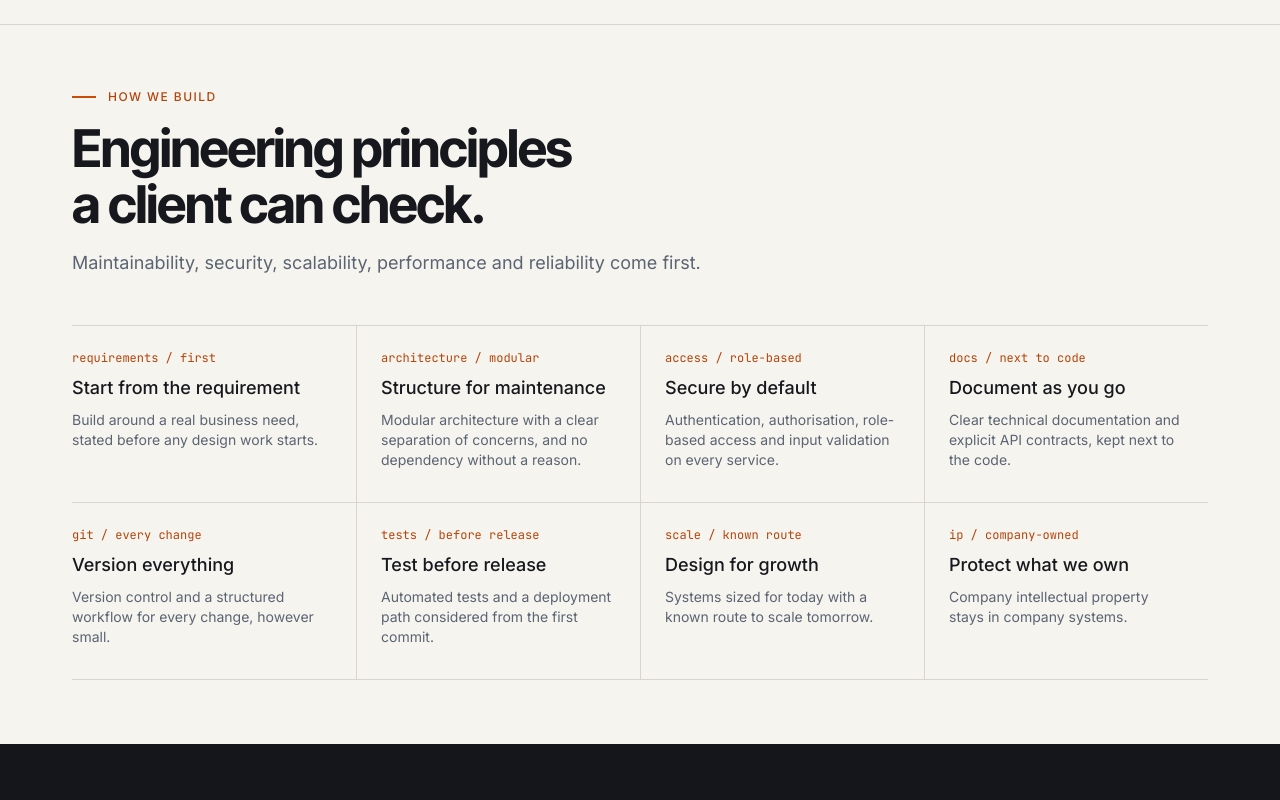
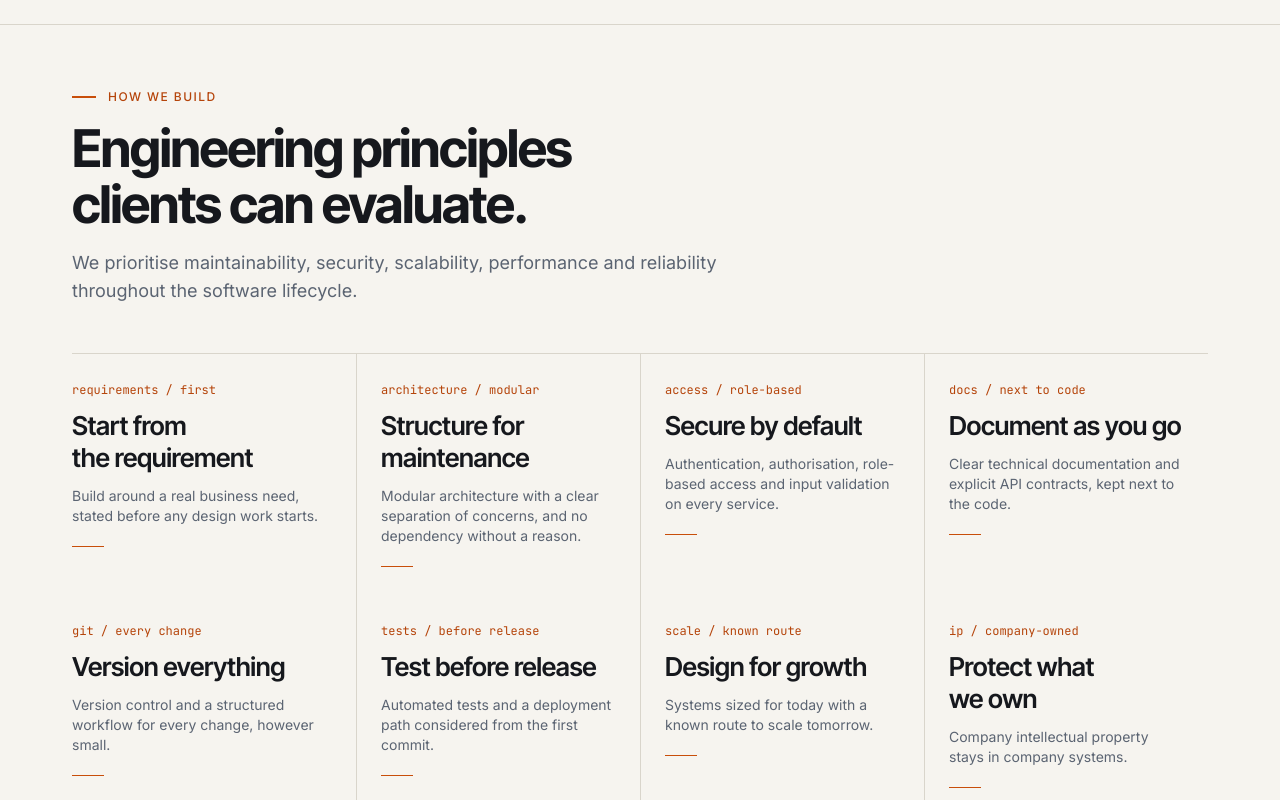
Before and after one commit to oghenenoghie/aqvessa, a Next.js app in the folder web/corporate-site/: page / in a window 1280 px wide. Shown: the part 4440-5240 px from the top of the page. Built offline with nearby package versions, Linux system fonts and the light colour scheme; no server answers.

Commit message:
Strengthen engineering principles section layout

```diff
--- a/web/corporate-site/src/components/sections/engineering.tsx
+++ b/web/corporate-site/src/components/sections/engineering.tsx
@@ -5,22 +5,24 @@ export function Engineering() {
   return (
     <section id="principles" aria-labelledby="principles-title" className={sectionClass}>
       <div className="wrap">
-        <SectionHead eyebrow="How we build" id="principles-title" title="Engineering principles a client can check.">
-          Maintainability, security, scalability, performance and reliability come first.
+        <SectionHead eyebrow="How we build" id="principles-title" title="Engineering principles clients can evaluate.">
+          We prioritise maintainability, security, scalability, performance and reliability throughout the software lifecycle.
         </SectionHead>
-        <div className="grid border-t border-hairline sm:grid-cols-2 lg:grid-cols-4">
+        <div className="grid border-y border-hairline sm:grid-cols-2 lg:grid-cols-4">
           {PRINCIPLES.map((p, i) => (
             <article
               key={p.tag}
               className={[
-                "grid content-start gap-2 border-b border-hairline pt-6 pr-6 pb-8",
+                "group relative grid content-start gap-3 border-b border-hairline py-7 pr-6 transition-colors duration-200 hover:bg-surface",
                 i % 2 === 1 ? "sm:max-lg:border-l sm:max-lg:pl-6" : "",
                 i % 4 !== 0 ? "lg:border-l lg:pl-6" : "",
+                "lg:border-b-0",
               ].join(" ")}
             >
               <span className="type-mono-sm text-brand-text">{p.tag}</span>
-              <h3 className="type-body-lg font-medium text-ink">{p.title}</h3>
+              <h3 className="type-heading-md">{p.title}</h3>
               <p className="type-body-sm text-ink-muted">{p.text}</p>
+              <span aria-hidden="true" className="mt-2 h-px w-8 bg-brand transition-[width] duration-200 group-hover:w-14" />
             </article>
           ))}
         </div>
```
